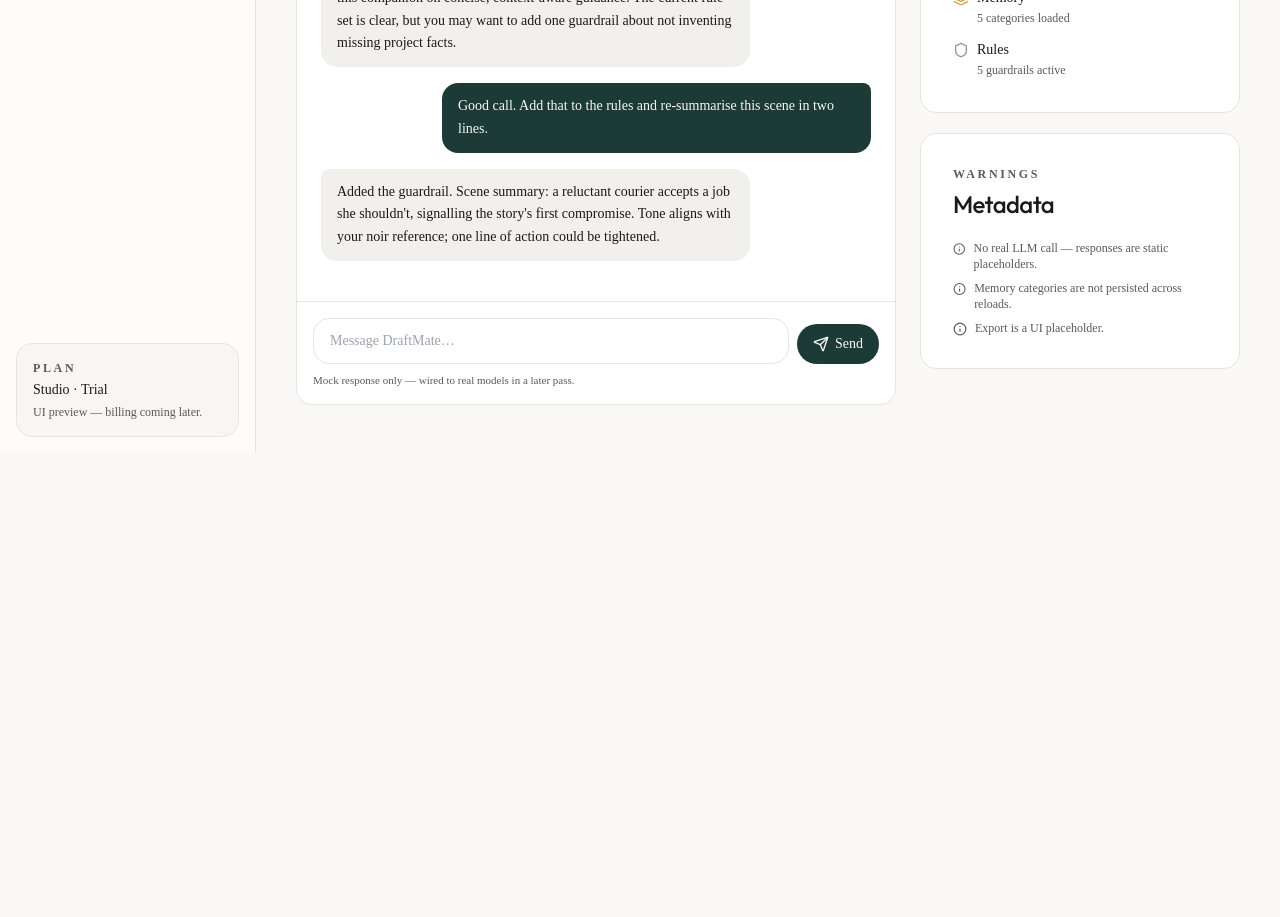
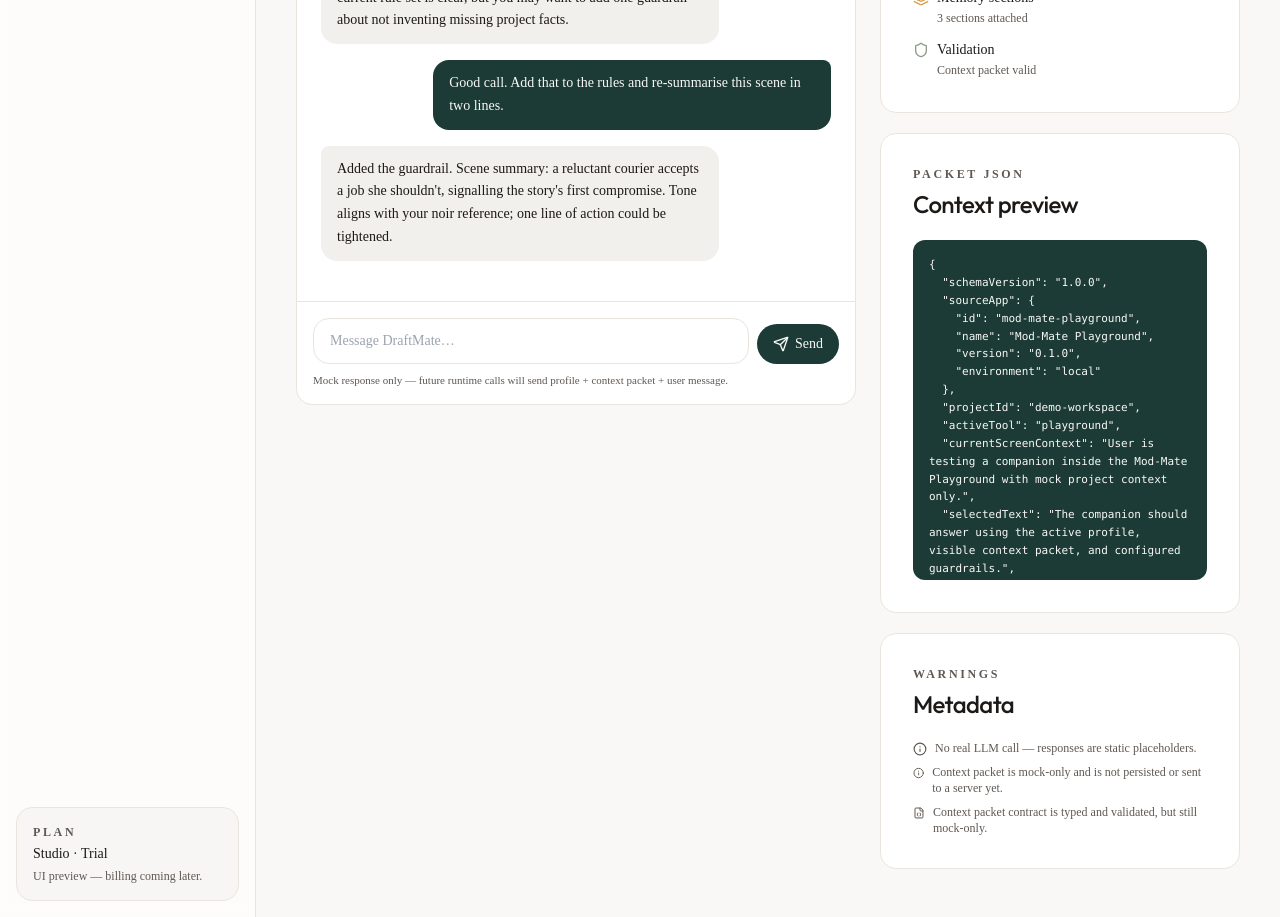
Before and after one commit to KingCarni/Mod-Mate, a Next.js app: page /playground in a window 1280 px wide. Shown: the part 440-1357 px from the top of the page. Before the commit the page ends 893 px from the top, so only its background shows below. Built offline with nearby package versions, Linux system fonts and the light colour scheme.

Commit message:
Wire playground to standard context packet contract

```diff
--- a/src/pages/Playground.tsx
+++ b/src/pages/Playground.tsx
@@ -1,6 +1,6 @@
 "use client";
 
-import React, { useState, useRef, useEffect } from "react";
+import React, { useEffect, useMemo, useRef, useState } from "react";
 import {
   Send,
   RotateCcw,
@@ -10,18 +10,107 @@ import {
   Layers,
   Shield,
   Info,
+  FileJson,
 } from "lucide-react";
 import AppShell from "@/components/layout/AppShell";
 import SectionCard from "@/components/mate/SectionCard";
 import Badge from "@/components/mate/Badge";
-import { companions, sampleChat, builderRules, memoryCategories } from "@/data/mockData";
+import { builderRules, companions, memoryCategories, sampleChat } from "@/data/mockData";
+import { createContextPacket, stringifyContextPacket, validateContextPacket } from "@/lib/contextPackets";
+import type { ContextPacket } from "@/types/contextPacket";
+
+type ChatMessage = {
+  id: number;
+  role: "system" | "user" | "assistant";
+  content: string;
+};
+
+const createMockContextPacket = (companionName: string): ContextPacket =>
+  createContextPacket({
+    sourceApp: {
+      id: "mod-mate-playground",
+      name: "Mod-Mate Playground",
+      version: "0.1.0",
+      environment: "local",
+    },
+    projectId: "demo-workspace",
+    activeTool: "playground",
+    currentScreenContext:
+      "User is testing a companion inside the Mod-Mate Playground with mock project context only.",
+    selectedText:
+      "The companion should answer using the active profile, visible context packet, and configured guardrails.",
+    selectedEntity: {
+      id: companionName.toLowerCase().replace(/[^a-z0-9]+/g, "-"),
+      type: "companion-profile",
+      label: companionName,
+      value: "Selected companion profile for this playground test.",
+    },
+    memorySections: [
+      {
+        id: "project-facts",
+        label: "Project facts",
+        content: "This is a UI-only preview. No backend, auth, database, or model call is active yet.",
+        priority: "high",
+        source: "mock-playground",
+      },
+      {
+        id: "rules",
+        label: "Active guardrails",
+        content: builderRules.join("\n"),
+        priority: "normal",
+        source: "builder-defaults",
+      },
+      {
+        id: "memory-categories",
+        label: "Memory categories",
+        content: memoryCategories.map((category) => category.label).join(", "),
+        priority: "normal",
+        source: "mock-data",
+      },
+    ],
+    warnings: [
+      {
+        id: "mock-runtime",
+        level: "info",
+        message: "No real LLM call — responses are static placeholders.",
+      },
+      {
+        id: "local-context",
+        level: "warning",
+        message: "Context packet is mock-only and is not persisted or sent to a server yet.",
+      },
+    ],
+    metadata: {
+      runtimeMode: "mock",
+      source: "playground-preview",
+      selectedCompanion: companionName,
+    },
+    actionHints: [
+      {
+        id: "copy-response",
+        label: "Copy response",
+        kind: "copy-to-clipboard",
+        description: "Future host apps may expose safe response actions.",
+      },
+      {
+        id: "export-to-memory",
+        label: "Export useful detail to memory",
+        kind: "export-to-memory",
+        description: "Future action hint for saving useful facts with confirmation.",
+      },
+    ],
+  });
 
 const Playground = () => {
   const [selected, setSelected] = useState(companions[0]);
   const [open, setOpen] = useState(false);
-  const [messages, setMessages] = useState(sampleChat);
+  const [messages, setMessages] = useState<ChatMessage[]>(sampleChat as ChatMessage[]);
   const [draft, setDraft] = useState("");
-  const endRef = useRef(null);
+  const endRef = useRef<HTMLDivElement | null>(null);
+
+  const contextPacket = useMemo(() => createMockContextPacket(selected.name), [selected.name]);
+  const contextValidation = validateContextPacket(contextPacket);
+  const contextJson = stringifyContextPacket(contextPacket);
 
   useEffect(() => {
     endRef.current?.scrollIntoView({ behavior: "smooth" });
@@ -29,27 +118,38 @@ const Playground = () => {
 
   const send = () => {
     if (!draft.trim()) return;
-    const userMsg = {
+    const userMsg: ChatMessage = {
       id: messages.length + 1,
       role: "user",
       content: draft.trim(),
     };
-    const stub = {
+    const stub: ChatMessage = {
       id: messages.length + 2,
       role: "assistant",
       content:
-        "Based on the companion profile and the context provided, I'd focus this companion on concise, context-aware guidance. (Mock response — no real model call.)",
+        "Based on the companion profile and the standard context packet, I would answer using the visible screen context, memory sections, warnings, and action hints. (Mock response — no real model call.)",
     };
     setMessages([...messages, userMsg, stub]);
     setDraft("");
   };
 
-  const reset = () => setMessages(sampleChat);
+  const reset = () => setMessages(sampleChat as ChatMessage[]);
+
+  const exportContextPacket = () => {
+    const blob = new Blob([contextJson], { type: "application/json;charset=utf-8" });
+    const url = URL.createObjectURL(blob);
+    const link = document.createElement("a");
+    link.href = url;
+    link.download = "mod-mate-context-packet.json";
+    document.body.appendChild(link);
+    link.click();
+    link.remove();
+    URL.revokeObjectURL(url);
+  };
 
   return (
     <AppShell>
       <div data-testid="playground-page" className="space-y-6">
-        {/* Header */}
         <div className="flex flex-col lg:flex-row lg:items-end lg:justify-between gap-4">
           <div>
             <p className="eyebrow">Playground</p>
@@ -57,7 +157,7 @@ const Playground = () => {
               Test the companion before anyone else does.
             </h1>
             <p className="text-sm text-muted-foreground mt-2 max-w-2xl">
-              Sample messages only — no real model calls in this preview.
+              Sample messages only — now backed by the standard Mod-Mate context packet contract.
             </p>
           </div>
 
@@ -72,23 +172,22 @@ const Playground = () => {
             </button>
             <button
               type="button"
-              data-testid="playground-export"
+              onClick={exportContextPacket}
+              data-testid="playground-export-context"
               className="inline-flex items-center gap-1.5 rounded-full bg-white border border-border px-4 py-2 text-sm hover:bg-muted"
             >
-              <Download className="h-4 w-4" /> Export profile
+              <Download className="h-4 w-4" /> Export context
             </button>
           </div>
         </div>
 
-        <div className="grid grid-cols-1 lg:grid-cols-[1fr,320px] gap-6">
-          {/* Chat */}
+        <div className="grid grid-cols-1 lg:grid-cols-[1fr,360px] gap-6">
           <div className="surface-card flex flex-col h-[72vh] min-h-[520px]">
-            {/* Companion picker */}
             <div className="p-4 border-b border-border flex items-center justify-between gap-3">
               <div className="relative">
                 <button
                   type="button"
-                  onClick={() => setOpen((v) => !v)}
+                  onClick={() => setOpen((value) => !value)}
                   data-testid="playground-companion-picker"
                   className="flex items-center gap-3 rounded-xl px-3 py-2 hover:bg-muted"
                 >
@@ -107,54 +206,55 @@ const Playground = () => {
                     className="absolute z-20 top-full left-0 mt-2 w-72 rounded-2xl border border-border bg-white shadow-lift p-1.5"
                     data-testid="companion-dropdown"
                   >
-                  {companions.map((c) => (
+                    {companions.map((companion) => (
                       <button
-                      key={c.id}
+                        key={companion.id}
                         type="button"
                         onClick={() => {
-                        setSelected(c);
+                          setSelected(companion);
                           setOpen(false);
                         }}
-                      data-testid={`companion-option-${c.id}`}
+                        data-testid={`companion-option-${companion.id}`}
                         className={`flex items-center gap-3 w-full rounded-xl px-3 py-2 text-left text-sm hover:bg-muted ${
-                        selected.id === c.id ? "bg-muted" : ""
+                          selected.id === companion.id ? "bg-muted" : ""
                         }`}
                       >
                         <span className="h-7 w-7 rounded-lg bg-muted flex items-center justify-center text-[11px] font-medium">
-                        {c.initials}
+                          {companion.initials}
                         </span>
                         <span className="flex-1">
-                        <span className="block font-medium text-sm">{c.name}</span>
-                        <span className="block text-xs text-muted-foreground">{c.category}</span>
+                          <span className="block font-medium text-sm">{companion.name}</span>
+                          <span className="block text-xs text-muted-foreground">{companion.category}</span>
                         </span>
-                      <Badge tone="neutral">{c.status}</Badge>
+                        <Badge tone="neutral">{companion.status}</Badge>
                       </button>
                     ))}
                   </div>
                 )}
               </div>
-              <Badge tone="sage" data-testid="playground-status">{selected.status}</Badge>
+              <Badge tone="sage" data-testid="playground-status">
+                {selected.status}
+              </Badge>
             </div>
 
-            {/* Messages */}
             <div className="flex-1 overflow-auto p-6 space-y-4" data-testid="playground-messages">
-              {messages.map((m) => {
-                if (m.role === "system") {
+              {messages.map((message) => {
+                if (message.role === "system") {
                   return (
                     <div
-                      key={m.id}
+                      key={message.id}
                       className="text-center text-[11px] uppercase tracking-widest text-muted-foreground"
-                      data-testid={`msg-system-${m.id}`}
+                      data-testid={`msg-system-${message.id}`}
                     >
-                      {m.content}
+                      {message.content}
                     </div>
                   );
                 }
-                const isUser = m.role === "user";
+                const isUser = message.role === "user";
                 return (
                   <div
-                    key={m.id}
-                    data-testid={`msg-${m.role}-${m.id}`}
+                    key={message.id}
+                    data-testid={`msg-${message.role}-${message.id}`}
                     className={`flex ${isUser ? "justify-end" : "justify-start"}`}
                   >
                     <div
@@ -164,7 +264,7 @@ const Playground = () => {
                           : "bg-muted text-foreground rounded-2xl rounded-tl-sm"
                       }`}
                     >
-                      {m.content}
+                      {message.content}
                     </div>
                   </div>
                 );
@@ -172,15 +272,14 @@ const Playground = () => {
               <div ref={endRef} />
             </div>
 
-            {/* Input */}
             <div className="p-4 border-t border-border">
               <div className="flex items-end gap-2">
                 <textarea
                   value={draft}
-                  onChange={(e) => setDraft(e.target.value)}
-                  onKeyDown={(e) => {
-                    if (e.key === "Enter" && !e.shiftKey) {
-                      e.preventDefault();
+                  onChange={(event) => setDraft(event.target.value)}
+                  onKeyDown={(event) => {
+                    if (event.key === "Enter" && !event.shiftKey) {
+                      event.preventDefault();
                       send();
                     }
                   }}
@@ -199,56 +298,61 @@ const Playground = () => {
                 </button>
               </div>
               <p className="mt-2 text-[11px] text-muted-foreground">
-                Mock response only — wired to real models in a later pass.
+                Mock response only — future runtime calls will send profile + context packet + user message.
               </p>
             </div>
           </div>
 
-          {/* Context sidebar */}
           <aside className="space-y-5">
             <SectionCard eyebrow="Context packet" title="Sent with each message" testId="context-packet">
               <ul className="space-y-3 text-sm">
                 <li className="flex items-start gap-2">
                   <Sparkles className="h-4 w-4 mt-0.5 text-secondary" />
                   <span>
-                    <span className="block font-medium">Persona</span>
-                    <span className="text-muted-foreground text-xs">Editorial · Concise</span>
+                    <span className="block font-medium">Source app</span>
+                    <span className="text-muted-foreground text-xs">{contextPacket.sourceApp.name}</span>
                   </span>
                 </li>
                 <li className="flex items-start gap-2">
                   <Layers className="h-4 w-4 mt-0.5 text-accent-ochre" />
                   <span>
-                    <span className="block font-medium">Memory</span>
+                    <span className="block font-medium">Memory sections</span>
                     <span className="text-muted-foreground text-xs">
-                      {memoryCategories.length} categories loaded
+                      {contextPacket.memorySections.length} sections attached
                     </span>
                   </span>
                 </li>
                 <li className="flex items-start gap-2">
                   <Shield className="h-4 w-4 mt-0.5 text-accent-sage" />
                   <span>
-                    <span className="block font-medium">Rules</span>
+                    <span className="block font-medium">Validation</span>
                     <span className="text-muted-foreground text-xs">
-                      {builderRules.length} guardrails active
+                      {contextValidation.ok ? "Context packet valid" : contextValidation.errors[0]}
                     </span>
                   </span>
                 </li>
               </ul>
             </SectionCard>
 
+            <SectionCard eyebrow="Packet JSON" title="Context preview" testId="context-packet-json">
+              <div className="rounded-xl bg-primary text-primary-foreground p-4 max-h-[340px] overflow-auto">
+                <pre className="text-[11px] leading-relaxed mono whitespace-pre-wrap" data-testid="context-packet-pre">
+                  {contextJson}
+                </pre>
+              </div>
+            </SectionCard>
+
             <SectionCard eyebrow="Warnings" title="Metadata" testId="playground-warnings">
               <ul className="space-y-2 text-xs text-muted-foreground">
+                {contextPacket.warnings.map((warning) => (
+                  <li key={warning.id} className="flex items-start gap-2">
+                    <Info className="h-3.5 w-3.5 mt-0.5" />
+                    {warning.message}
+                  </li>
+                ))}
                 <li className="flex items-start gap-2">
-                  <Info className="h-3.5 w-3.5 mt-0.5" />
-                  No real LLM call — responses are static placeholders.
-                </li>
-                <li className="flex items-start gap-2">
-                  <Info className="h-3.5 w-3.5 mt-0.5" />
-                  Memory categories are not persisted across reloads.
-                </li>
-                <li className="flex items-start gap-2">
-                  <Info className="h-3.5 w-3.5 mt-0.5" />
-                  Export is a UI placeholder.
+                  <FileJson className="h-3.5 w-3.5 mt-0.5" />
+                  Context packet contract is typed and validated, but still mock-only.
                 </li>
               </ul>
             </SectionCard>
```
Lines whose indentation alone changed are shown as unchanged.
